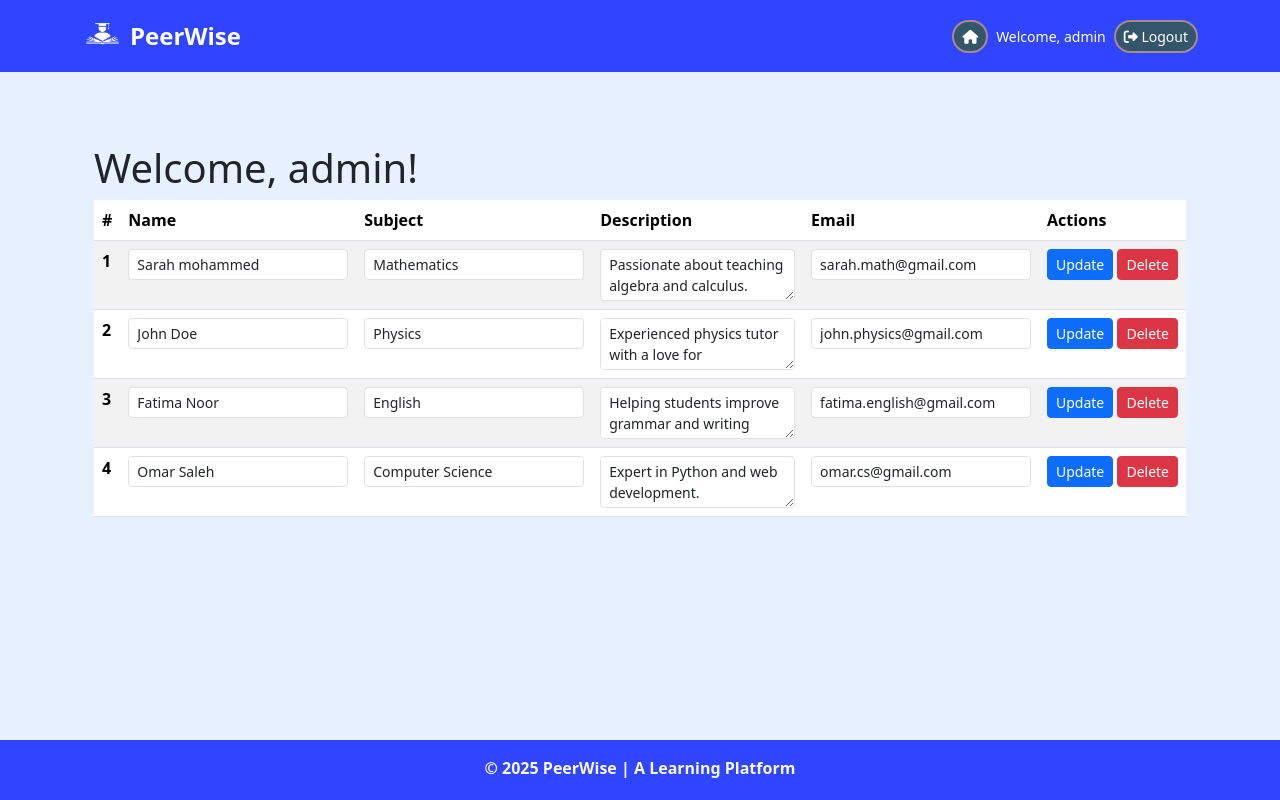
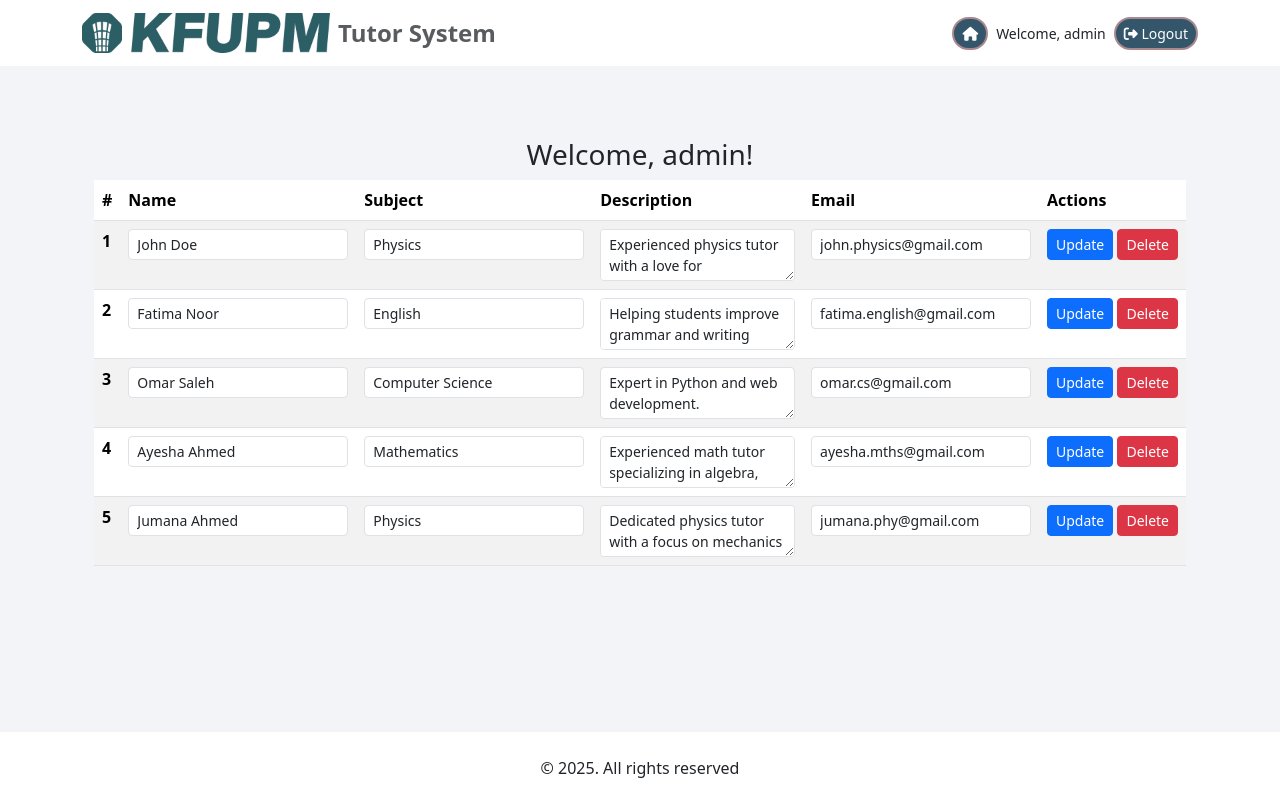
Before and after one commit to znbv/PeerWise, a Django app: page /adminaccess/21/ in a window 1280 px wide. Run offline with Django 5.2, Linux system fonts and the light colour scheme; a user stored in the database is signed in; data comes from the database, SQL or seed files in the repository.

Commit message:
Added login functionality for users, created student and tutor dashboards, worked on correct redirections after logging in, rebranded and redesigned the UI.

```diff
--- a/miniapp/forms.py
+++ b/miniapp/forms.py
@@ -30,12 +30,15 @@
                     "type": "datetime-local"
                 })
         }
-    # When a student makes a request, the tutor’s sent_request field is set to True and saved.
-    def save(self, commit = True):
-        self.instance.tutor.sent_request = True
-        tutor= self.instance.tutor
-        tutor.save()
-        return super().save(commit)
+    # # When a student makes a request, the tutor’s sent_request field is set to True and saved.
+    # def save(self, commit = True):
+    #     self.instance.tutor.sent_request = True
+    #     tutor= self.instance.tutor
+    #     tutor.save()
+    #     return super().save(commit)
+
+
+
 
 class StudentFeedbackForm(forms.ModelForm):
     class Meta:
--- a/miniapp/urls.py
+++ b/miniapp/urls.py
@@ -13,6 +13,7 @@
     path("adminaccess/", views.TutorViewForAdmin.as_view(), name="tutorlistadmin"),
     path("adminaccess/<int:pk>/", views.update_delete_tutor, name="update_delete_tutor"), # update or delete a particular tutor
     path("tutor_dashboard/", views.tutor_requests_view, name="tutordashboard"),  # Tutor dashboard for logged-in tutors
-    path('handle-request/<int:request_id>/', views.handle_request_action, name='handle_request_action'),
-    path("student_dashboard/", views.student_view, name="studentdashboard"),  # Student dashboard for logged-in students
+    path('handle_request_action/<int:request_id>/', views.handle_request_action, name='handle_request_action'),
+    path("student_dashboard/", views.student_dashboard, name="studentdashboard"),  # Student dashboard for logged-in students
+
 ]
--- a/miniapp/views.py
+++ b/miniapp/views.py
@@ -5,18 +5,19 @@
 from .models import Tutor, StudentRequest, Feedback
 from .forms import TutorUpdateForm, StudentRequestForm, StudentFeedbackForm, LoginForm
 from django.contrib import messages
+from django.http import HttpResponseForbidden
+from django.contrib.auth.views import LoginView
+from django.contrib.auth.mixins import LoginRequiredMixin
+from django.contrib.auth.decorators import login_required
+from django.utils.decorators import method_decorator
+from .decorators import admin_access_only, tutor_access_only, student_access_only
 
-from django.contrib.auth.views import LoginView
-from django.contrib.auth.mixins import LoginRequiredMixin   # Ensures that the user is logged in to access certain views
-from django.contrib.auth.decorators import login_required  # Decorator to ensure the user is logged in
-from .decorators import restrict_access_to_groups  # Custom decorators for access control
-# Create your views here.
 
 class CustomloginView(LoginView):
-    template_name = "login.html"  # Use login.html to render the login page
+    template_name = "login.html"
     form_class = LoginForm
     fields = "__all__"
-    redirect_authenticated_user = True  # Redirects authenticated users to the homepage
+    redirect_authenticated_user = True
 
     def get_success_url(self):
         user = self.request.user
@@ -25,35 +26,31 @@
         elif user.groups.filter(name='Tutor').exists():
             return reverse_lazy('tutordashboard')
         elif user.groups.filter(name='Student').exists():
-            return reverse_lazy('tutors')  # Redirects to the tutors list for students
+            return reverse_lazy('tutors')
         else:
-            return reverse_lazy('tutors')  # fallback
+            return reverse_lazy('tutors')
 
 
-def thankyou(request):
-    return render(request, "thank_you.html") # simply diplays the thankyou page.
+class TutorListView(ListView):
+    model = Tutor
+    template_name = "homepage.html"
+    context_object_name = "tutors"
 
-class TutorListView(ListView):
-    model = Tutor # display the list of tutors from the model Tutor
-    template_name = "homepage.html" # use homepage.html to show the view in browser
-    context_object_name = "tutors" # use tutors to access objects from Tutor model
+    def get_queryset(self):
+        queryset = super().get_queryset()
+        subject = self.request.GET.get("q")
+        if subject:
+            queryset = queryset.filter(subject__icontains=subject)
+        return queryset
 
-    # Gets all tutors, check if the user typed any input if yes, only display the filtered result or else display all tutors in database.
-    def get_queryset(self):
-        queryset = super().get_queryset() # gets all tutors from the db, similar to Tutor.objects.all()
-        subject = self.request.GET.get("q") # checks for user input in the url or in the search bar
-        if subject:
-            queryset = queryset.filter(subject__icontains=subject) # performs a case insensitive search
-        return queryset # return either all tutors or filtered
+    def get_context_data(self, **kwargs):
+        context = super().get_context_data(**kwargs)
+        feedbacks = Feedback.objects.all()
+        tutors = context["tutors"]
+        for tutor in tutors:
+            tutor.feedback_list = feedbacks.filter(tutor_id=tutor.id)
+        return context
 
-    # Add feedback to each tutor
-    def get_context_data(self, **kwargs): # to add extra data to be used in the HTML templates
-        context = super().get_context_data(**kwargs)
-        feedbacks = Feedback.objects.all() # get all feedback entries from the db
-        tutors = context["tutors"] # set earlier
-        for tutor in tutors:
-            tutor.feedback_list = feedbacks.filter(tutor_id=tutor.id) # creates a new attr feedback_list
-        return context
 
 class StudentRequestCreateView(LoginRequiredMixin, CreateView):
     model = StudentRequest
@@ -61,46 +58,45 @@
     template_name = "request_form.html"
     success_url = reverse_lazy("thankyou")
 
-    # Pre-fill the tutor field if the URL carries  /request/<pk>/
     def get_initial(self):
         return {"tutor": self.kwargs.get("pk")}
 
-    # Automatically attach the logged-in student’s info before saving
     def form_valid(self, form):
-        req = form.save(commit=False)                 # don’t hit the DB yet
-        req.student_name = self.request.user.username # set student name
-        # req.contact_email = self.request.user.email   # optional: set email
-        req.save()                                    # now save once
-        return super().form_valid(form)               # let the mixin handle redirect
+        form.instance.student = self.request.user
+        form.instance.student_name = self.request.user.username
+        return super().form_valid(form)
 
 
 class FeedbackCreateView(LoginRequiredMixin, CreateView):
     model = Feedback
     form_class = StudentFeedbackForm
     template_name = "feedback.html"
-    success_url = reverse_lazy("tutors")  # Redirects to homepage after submission
+    success_url = reverse_lazy("tutors")
 
     def get_initial(self):
-        tutor_id = self.kwargs.get("pk" )
+        tutor_id = self.kwargs.get("pk")
         return {"tutor": tutor_id}
 
+
+@method_decorator(admin_access_only(), name='dispatch')
 class TutorViewForAdmin(LoginRequiredMixin, ListView):
     model = Tutor
     template_name = 'admin_dashboard.html'
-    context_object_name= 'tutorlistadmin' # Tutors is the name of the variable that will be used in the template to access the list of tutors
+    context_object_name = 'tutorlistadmin'
 
-# Handle both update and delete in one view
+
 @login_required
+@admin_access_only()
 def update_delete_tutor(request, pk):
     tutor = get_object_or_404(Tutor, pk=pk)
-    form = TutorUpdateForm(request.POST or None, instance=tutor)  # Create a form pre-filled with tutor data; use POST data if submitted, else empty form
+    form = TutorUpdateForm(request.POST or None, instance=tutor)
 
     if request.method == "POST":
         action = request.POST.get("action")
 
         if action == "Update" and form.is_valid():
             form.save()
-            messages.success(request, "Tutor information updated successfully!" )
+            messages.success(request, "Tutor information updated successfully!")
             return redirect("tutorlistadmin")
 
         elif action == "Delete":
@@ -108,64 +104,50 @@
             messages.success(request, "Tutor deleted successfully!")
             return redirect("tutorlistadmin")
 
-    return render(request,"admin_dashboard.html", {"form": form, "tutorlistadmin": Tutor.objects.all()},)
+    return render(request, "admin_dashboard.html", {
+        "form": form,
+        "tutorlistadmin": Tutor.objects.all(),
+    })
 
-@restrict_access_to_groups(['Admin'])
-def admin_dashboard(request):
-    return render(request, 'tutorlistadmin')
 
-@restrict_access_to_groups(['Student'])
-def student_dashboard(request):
-     return render(request, 'tutors')
+def thankyou(request):
+    return render(request, "thank_you.html")
 
-@restrict_access_to_groups(['Tutor'])
-def tutor_dashboard(request):
-     return render(request, 'tutor_dashboard.html')
-
-def student_view(request):
-     return render(request, 'student_dashboard.html')
 
 @login_required
+@admin_access_only()
+def admin_dashboard(request):
+    return render(request, 'admin_dashboard.html')
+
+@login_required
+@student_access_only()
+def student_dashboard(request):
+    requests = StudentRequest.objects.filter(student=request.user)
+    return render(request, 'student_dashboard.html', {'stud_req': requests})
+
+
+@tutor_access_only(redirect_to='tutors')
+@login_required
 def tutor_requests_view(request):
-    user = request.user
-
     try:
         tutor = Tutor.objects.get(user=request.user)
         requests = StudentRequest.objects.filter(tutor=tutor)
-
     except Tutor.DoesNotExist:
         requests = []
-
     return render(request, 'tutor_dashboard.html', {'requests': requests})
 
-# def tutor_requests_view(request):
-#     user = request.user
-#     print("Logged-in user:", user)
-
-#     try:
-#         tutor = Tutor.objects.get(user=user)
-#         print("Tutor object:", tutor)
-
-#         requests = StudentRequest.objects.filter(tutor=tutor)
-#         print("Requests count:", requests.count())
-
-#     except Tutor.DoesNotExist:
-#         print("No Tutor object linked to this user.")
-#         requests = []
-
-#     return render(request, 'tutor_dashboard.html', {'requests': requests})
 
 @login_required
 def handle_request_action(request, request_id):
     if request.method == 'POST':
-        action = request.POST.get('action')  # 'accept' or 'reject'
+        action = request.POST.get('action')
         student_request = get_object_or_404(StudentRequest, id=request_id)
 
-        if student_request.tutor.user == request.user:  # make sure this request belongs to logged-in tutor
+        if student_request.tutor.user == request.user:
             if action == 'accept':
-                student_request.accepted = True
+                student_request.status = 'ACCEPTED'
             elif action == 'reject':
-                student_request.accepted = False
+                student_request.status = 'REJECTED'
             student_request.save()
 
-    return redirect('tutordashboard')  # redirect back to dashboard
+    return redirect('tutordashboard')
--- a/static/styles.css
+++ b/static/styles.css
@@ -1,5 +1,5 @@
 body {
-    background-color: #e8f1ff;
+    background-color: #f2f4f8
 
 }
 
@@ -34,22 +34,22 @@
 
 .hero-color{
 
-    background-color: #b3ccff;
+    background-color: white;
 }
 
 .card-color {
 
-    background-color: #d5e4ff;
+    background-color: #ffff;
 }
 
 .nav-color{
-    background-color: #2f45ff;
+    background-color: white;
 }
 
 .footer-color {
     padding: 1rem 0;
-    background-color: #2f45ff;
-    color: #c1d5e9;
+    background-color: white;
+    /* color: black; */
     text-align: center;
     margin-top: 4rem;
 }
@@ -67,7 +67,7 @@
 }
 
 header{
-    background-image: url("/static/images/blue.jpg");
+    background-image: url("/static/images/green.jpg");
     background-size: 100%;
     background-position: center center;
     background-repeat: no-repeat;
--- a/templates/admin_dashboard.html
+++ b/templates/admin_dashboard.html
@@ -3,7 +3,7 @@
 {% block content %}
 
 <div class="container mt-5">
-  <h1 class="mb-2">Welcome, {{ request.user }}!</h1>
+  <h3 class= "text-center text-dark mb-2">Welcome, {{ request.user }}!</h3>
 
    {% if messages %}
         {% for message in messages %}
--- a/templates/base.html
+++ b/templates/base.html
@@ -3,55 +3,58 @@
 <html lang="en">
 <head>
     <meta charset="UTF-8">
-    <title>PeerWise</title>
+    <title>Tutor System</title>
     <meta name="viewport" content="width=device-width, initial-scale=1.0">
 
-    <!--Bootstrap 5 CSS  -->
-    <link href="https://cdn.jsdelivr.net/npm/bootstrap@5.3.7/dist/css/bootstrap.min.css" rel="stylesheet" integrity="sha384-LN+7fdVzj6u52u30Kp6M/trliBMCMKTyK833zpbD+pXdCLuTusPj697FH4R/5mcr" crossorigin="anonymous">
-    <!-- Fonts -->
+    <!-- Bootstrap 5 CSS -->
+    <link href="https://cdn.jsdelivr.net/npm/bootstrap@5.3.7/dist/css/bootstrap.min.css" rel="stylesheet" crossorigin="anonymous">
+
+    <!-- FontAwesome Icons -->
     <link rel="stylesheet" href="https://cdnjs.cloudflare.com/ajax/libs/font-awesome/6.4.0/css/all.min.css"/>
-    <!-- CSS -->
+
+    <!-- Custom CSS -->
     <link rel="stylesheet" href="{% static 'styles.css' %}">
+
+
 
 </head>
 
 <body class="d-flex flex-column min-vh-100 m-0 p-0">
 
+<!-- Navbar -->
 <nav class="nav-color navbar navbar-expand-lg">
   <div class="container">
-    <!-- Logo and Brand -->
-    <div class="navbar-brand d-flex align-items-center">
-      <img src="{% static 'images/logo2.png' %}" alt="Logo" style="height: 40px;">
-      <a class="navbar-brand fw-bold text-white ms-2" href="{% url 'tutors' %}">PeerWise</a>
-    </div>
 
-    <!-- Right side buttons -->
+    <!-- Brand Logo -->
+    <a class="navbar-brand d-flex align-items-center" href="{% url 'tutors' %}">
+      <img src="{% static 'images/LogoKFUPM.png' %}" alt="Logo" style="height: 40px;">
+      <span class="ms-2 text-muted">Tutor System</span>
+    </a>
+
+    <!-- Navigation Buttons -->
     <div class="ms-auto d-flex align-items-center gap-2">
-      <!-- Home button -->
+
+      <!-- Home -->
       <a href="{% url 'tutors' %}" title="Home" class="btn-custom btn btn-sm rounded-pill">
         <i class="fa-solid fa-house"></i>
       </a>
 
-      <!-- Student request view button -->
+      <!-- Dashboard Link (Student or Tutor) -->
+      {% if request.user.is_authenticated %}
         {% if request.user.groups.all.0.name == "Student" %}
-        <a href="{% url 'studentdashboard' %}" title="View Sent Requests" class="btn-custom btn btn-sm rounded-pill">
-          <i class="fa-solid fa-paper-plane"></i> View My Requests
+          <a href="{% url 'studentdashboard' %}" title="My Requests" class="btn-custom btn btn-sm rounded-pill">
+            <i class="fa-solid fa-paper-plane"></i> My Requests
           </a>
         {% elif request.user.groups.all.0.name == "Tutor" %}
-        <!-- Tutor request view button -->
-        <a href="{% url 'tutordashboard' %}" title="View Sent Requests" class="btn-custom btn btn-sm rounded-pill">
-          <i class="fa-solid fa-paper-plane"></i> View Student Requests
+          <a href="{% url 'tutordashboard' %}" title="Student Requests" class="btn-custom btn btn-sm rounded-pill">
+            <i class="fa-solid fa-paper-plane"></i> Student Requests
           </a>
         {% endif %}
+      {% endif %}
 
-      {% comment %} {% if request.user.groups.all.0.name == "Student" %}
-
-      {% endif %} {% endcomment %}
-
-
-      <!-- Welcome + Logout/Login -->
+      <!-- Login / Logout -->
       {% if request.user.is_authenticated %}
-      <span class="text-white small">Welcome, {{ request.user }}</span>
+        <span class="text-dark small">Welcome, {{ request.user }}</span>
         <form method="post" action="{% url 'logout' %}" class="d-inline">
           {% csrf_token %}
           <button type="submit" class="btn-custom btn btn-sm rounded-pill">
@@ -61,62 +64,37 @@
       {% else %}
         <a href="{% url 'login' %}" class="btn-custom btn btn-sm rounded-pill">Login</a>
       {% endif %}
-    </div>
-  </div>
-</nav>
 
-{% comment %} <!--  Navbar from bootstrap-->
-<nav class="nav-color navbar navbar-expand-lg ">
-  <div class="container">
-    <!-- Logo  -->
-    <div class="navbar-brand">
-    <img src="{% static 'images/logo2.png' %}" alt="Logo" style="height: 40px;">
-    </div>
-
-    <a class= "navbar-brand fw-bold text-white" href="{% url 'tutors' %}">PeerWise</a>
-    <div class="ms-auto gap-2">
-      <!-- Home button -->
-      <a href="{% url 'tutors' %}" title="Home" class="btn-custom btn btn-sm rounded-pill"><i class="fa-solid fa-house"></i></a>
-      {% if request.user.groups.all.0.name == "Student" %}
-      <a href="{% url 'studentdashboard' %}" title ="view sent requests" class="btn-custom btn btn-sm rounded-pill"><i class="fa-solid"></i>View my requests</a>
-      {% endif %}
-      {% if request.user.is_authenticated %}
-      <p>Welcome, {{ request.user }}</p>
-      <form method="post" action="{% url 'logout' %}">
-            {% csrf_token %}
-            <button type="submit" class="btn-custom btn btn-sm rounded-pill"><i class="fa-solid"></i>Logout</button>
-      </form>
-    {% else %}
-      <a href="{% url 'login' %}">Login</a>
-    {% endif %}
     </div>
   </div>
 </nav>
 
 {% if request.resolver_match.url_name == "tutors" %}
   <!-- Render the hero section -->
-<header class="hero-color text-center m-0 p-4 w-100" style="border-radius:0;">
+<header class="hero-color text-center text-light m-0 p-4 w-100" style="border-radius:0;">
   <div class="w-100 py-4">
       <h1 class="display-6 fw-bold m-0 pt-4">Find the right tutor and start your learning journey.</h1>
       <p class="lead col-md-8 mx-auto pb-4 m-0">Want to share your knowledge? Feel free to become a tutor — reach out to us! </p>
   </div>
 </header>
 <br>
-{% endif %} {% endcomment %}
+{% endif %}
 
-
+<!-- Main Page Content -->
 <div class="container mt-4">
-  <!--  Page-specific content block -->
   {% block content %}
   {% endblock %}
 </div>
 
-<!--  Footer -->
-<footer class="footer-color text-light text-center py-3 mt-5">
+<!-- Footer -->
+<footer class="footer-color text-dark text-center  py-3 mt-4 pt-4">
   <div class="container">
-    <p class="mb-1 fw-bold">© 2025 PeerWise | A Learning Platform</p>
+    <p class="mb-1">© 2025. All rights reserved</p>
   </div>
 </footer>
-<script src="https://cdn.jsdelivr.net/npm/bootstrap@5.3.7/dist/js/bootstrap.bundle.min.js" integrity="sha384-ndDqU0Gzau9qJ1lfW4pNLlhNTkCfHzAVBReH9diLvGRem5+R9g2FzA8ZGN954O5Q" crossorigin="anonymous"></script>
 
+<!-- Bootstrap JS -->
+<script src="https://cdn.jsdelivr.net/npm/bootstrap@5.3.7/dist/js/bootstrap.bundle.min.js" crossorigin="anonymous"></script>
+
+</body>
 </html>
--- a/templates/homepage.html
+++ b/templates/homepage.html
@@ -21,11 +21,11 @@
                         <p class="text-muted mb-2"><strong>Email:</strong> {{ tutor.contact_email }}</p>
 
                         {% if request.user.is_authenticated and request.user.groups.all.0.name == "Student" %}
-                            {% if tutor.sent_request %}
+                            {% comment %} {% if tutor.sent_request %}
                                 <a href="#" class="btn btn-custom btn-sm me-2 disabled">Request Sent</a>
-                            {% else %}
+                            {% else %} {% endcomment %}
                                 <a href="{% url 'student_request' tutor.id %}" class="btn btn-custom btn-sm me-2">Send Request</a>
-                            {% endif %}
+                            {% comment %} {% endif %} {% endcomment %}
                             <a href="{% url 'leave_feedback' tutor.id %}" class="btn btn-custom btn-outline-secondary btn-sm">Leave Feedback</a>
                         {% endif %}
 
```
Also changed, not shown: miniapp/decorators.py (+38 -23 lines), miniapp/models.py (+11 -2 lines), templates/login.html (+2 -7 lines), templates/student_dashboard.html (+27 -1 lines), templates/tutor_dashboard.html (+3 -4 lines), db.sqlite3, miniapp/migrations/0006_studentrequest_student.py (added), miniapp/migrations/0007_alter_studentrequest_student.py (added), miniapp/migrations/0008_remove_studentrequest_accepted_studentrequest_status.py (added), static/images/LogoKFUPM.png (added), static/images/bluee.png (added), static/images/green.jpg (added). Lines whose indentation alone changed are shown as unchanged.
